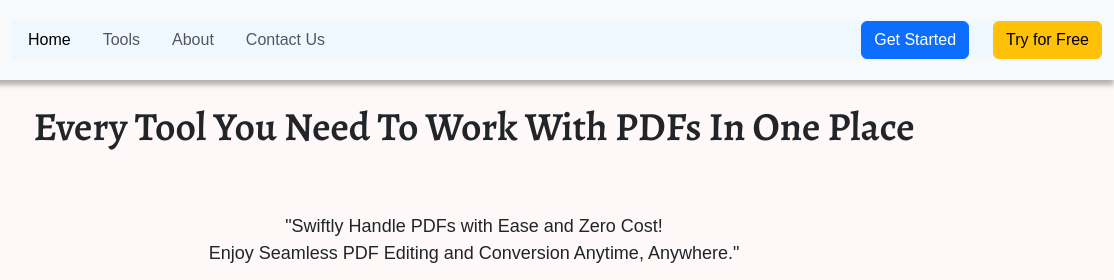
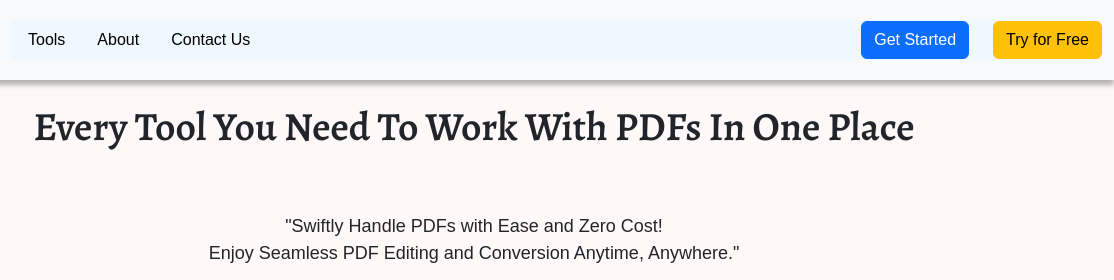
Before and after one commit to khushalsehrawat/swiftpdf, a plain HTML site: page index.html in a window 1280 px wide. Shown: the top 280 px of the page, 166-1280 px from the left. Drawn offline with nearby package versions, Linux system fonts and the light colour scheme; a web font is replaced by a local one.

Commit message:
index.html

```diff
--- a/index.html
+++ b/index.html
@@ -39,19 +39,15 @@
         <div class="collapse navbar-collapse" id="navbarSupportedContent">
 
           <ul class="navbar-nav me-auto mb-2 mb-lg-0">
+
             <li class="nav-item">
-              <a class="nav-link active px-3" aria-current="page" href="#other"
-                >Home</a
-              >
+              <a class="nav-link px-3" href="#card" style="cursor: pointer; color: #000;">Tools</a>
+            </li>
+            <li class="nav-item" id="ca">
+              <a class="nav-link px-3" href="#anonther" style="cursor: pointer; color: #000;">About</a>
             </li>
             <li class="nav-item">
-              <a class="nav-link px-3" href="#card">Tools</a>
-            </li>
-            <li class="nav-item" id="ca">
-              <a class="nav-link px-3" href="#anonther" style="cursor: pointer;">About</a>
-            </li>
-            <li class="nav-item">
-              <a class="nav-link px-3" style="cursor: pointer;" href="contact.html">Contact Us</a>
+              <a class="nav-link px-3" style="cursor: pointer; color: #000;" href="contact.html">Contact Us</a>
             </li>
           </ul>
           <button class="btn btn-primary mx-4" type="submit">
@@ -88,7 +84,7 @@
     <div id="card">
       <ul class="cards" style="min-height: 500px">
         <li>
-          <a href="maintainance.html" class="card">
+          <a href="merge.html" class="card">
             <img src="merge.jpg" class="card__image" alt="" />
             <div class="card__overlay">
               <div class="card__header">
```
